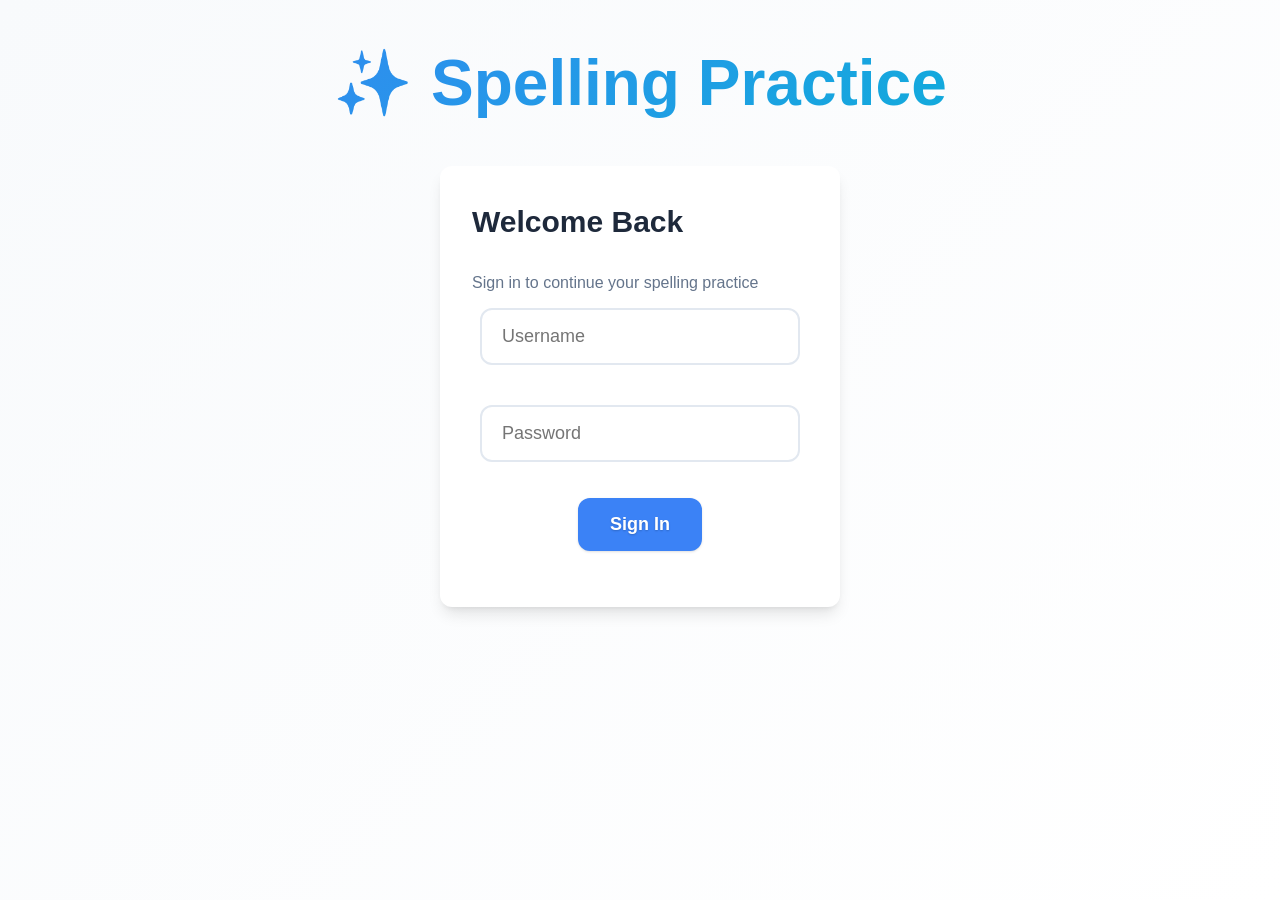
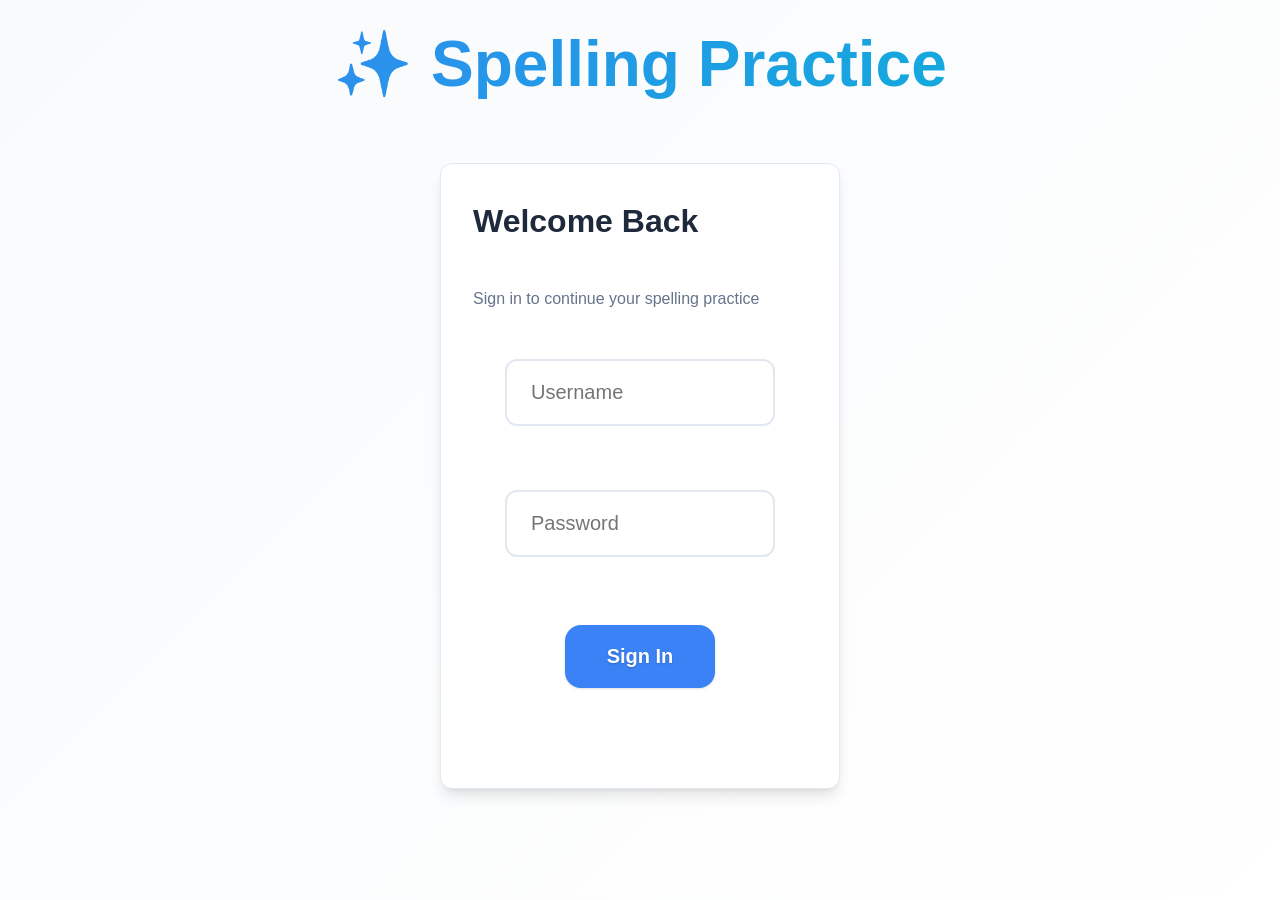

✨ Major code cleanup and optimization

--- a/public/styles.css
+++ b/public/styles.css
@@ -34,7 +34,8 @@ body {
   color: var(--text-primary);
   line-height: 1.6;
   min-height: 100vh;
-  padding: 2rem 1rem;
+  padding: 0;
+  margin: 0;
   -webkit-text-size-adjust: 100%;
   -webkit-tap-highlight-color: rgba(0,0,0,0);
   touch-action: manipulation;
@@ -42,17 +43,50 @@ body {
 
 /* Container and layout */
 .container {
-  max-width: 1200px;
+  width: 100%;
+  max-width: 100vw;
   margin: 0 auto;
-  padding: 0 1rem;
+  padding: clamp(0.5rem, 1vw, 1rem);
+}
+
+/* Responsive layout utilities */
+@media (max-width: 768px) {
+  .overview-grid {
+    grid-template-columns: 1fr !important;
+    gap: 1rem !important;
+  }
+  
+  .stat-card {
+    flex-direction: column;
+    text-align: center;
+    gap: 1rem !important;
+    padding: 1.5rem !important;
+    aspect-ratio: auto !important;
+    min-height: 120px !important;
+  }
+  
+  .container {
+    padding: 1rem !important;
+  }
+  
+  .card {
+    margin: 1rem 0 !important;
+    padding: 1.5rem !important;
+  }
+}
+
+@media (min-width: 769px) and (max-width: 1024px) {
+  .overview-grid {
+    grid-template-columns: repeat(2, 1fr) !important;
+  }
 }
 
 /* Typography */
 h1 {
-  font-size: clamp(2.5rem, 6vw, 4rem);
+  font-size: clamp(2rem, 6vw, 4rem);
   font-weight: 700;
   text-align: center;
-  margin-bottom: 2rem;
+  margin-bottom: clamp(2rem, 4vw, 3rem);
   background: linear-gradient(135deg, var(--primary) 0%, var(--accent) 100%);
   -webkit-background-clip: text;
   -webkit-text-fill-color: transparent;
@@ -60,33 +94,33 @@ h1 {
 }
 
 h2 {
-  font-size: 1.875rem;
+  font-size: clamp(1.25rem, 4vw, 2rem);
   font-weight: 600;
-  margin-bottom: 1.5rem;
+  margin-bottom: clamp(1.5rem, 3vw, 2.5rem);
   color: var(--text-primary);
 }
 
 h3 {
-  font-size: 1.25rem;
+  font-size: clamp(1rem, 3vw, 1.5rem);
   font-weight: 600;
-  margin-bottom: 1rem;
+  margin-bottom: clamp(1rem, 2vw, 1.5rem);
   color: var(--text-primary);
 }
 
 /* Form elements */
 input, textarea, select {
   width: 100%;
-  max-width: 320px;
-  padding: 1rem 1.25rem;
-  margin: 0.75rem;
+  max-width: min(400px, 90vw);
+  padding: clamp(0.75rem, 2vw, 1.25rem) clamp(0.875rem, 2.5vw, 1.5rem);
+  margin: clamp(0.5rem, 1.5vw, 1rem);
   border: 2px solid var(--border);
-  border-radius: var(--radius);
-  font-size: 1.125rem;
+  border-radius: clamp(6px, 1.5vw, 12px);
+  font-size: clamp(1rem, 2.5vw, 1.25rem);
   font-family: inherit;
   background: var(--bg-primary);
   color: var(--text-primary);
   transition: var(--transition);
-  min-height: 48px; /* Tablet-friendly touch target */
+  min-height: clamp(44px, 8vw, 60px); /* Responsive touch target */
   touch-action: manipulation; /* Prevent zoom on focus */
 }
 
@@ -126,14 +160,14 @@ button {
   display: inline-flex;
   align-items: center;
   justify-content: center;
-  gap: 0.5rem;
-  padding: 1rem 2rem;
-  margin: 0.5rem;
+  gap: clamp(0.25rem, 1vw, 0.75rem);
+  padding: clamp(0.75rem, 2vw, 1.25rem) clamp(1rem, 3vw, 2.5rem);
+  margin: clamp(0.75rem, 2vw, 1.25rem);
   background: var(--primary);
   color: #ffffff !important;
   border: none;
-  border-radius: 12px;
-  font-size: 1.125rem;
+  border-radius: clamp(8px, 2vw, 16px);
+  font-size: clamp(0.875rem, 2.5vw, 1.25rem);
   font-weight: 600;
   font-family: inherit;
   cursor: pointer;
@@ -141,8 +175,8 @@ button {
   box-shadow: var(--shadow);
   text-decoration: none;
   text-shadow: 0 1px 2px rgba(0, 0, 0, 0.2);
-  min-height: 50px;
-  min-width: 120px;
+  min-height: clamp(44px, 8vw, 60px);
+  min-width: clamp(100px, 20vw, 150px);
   touch-action: manipulation;
   user-select: none;
 }
@@ -386,11 +420,23 @@ button:disabled {
   box-shadow: var(--shadow-lg);
 }
 
+/* Admin panel - Full width */
+#adminPanel {
+  width: 100%;
+  max-width: none;
+}
+
+#adminPanel .card {
+  width: 100%;
+  max-width: none;
+}
+
 #loginPanel form {
   display: flex;
   flex-direction: column;
   align-items: center;
-  gap: 1rem;
+  gap: 2rem;
+  padding: 2rem;
 }
 
 /* Banner */
@@ -415,8 +461,8 @@ button:disabled {
 /* Navigation */
 #nav {
   text-align: center;
-  margin-bottom: 2rem;
-  padding: 1rem;
+  margin-bottom: clamp(1.5rem, 3vw, 2.5rem);
+  padding: clamp(1rem, 2vw, 1.5rem);
   background: var(--bg-primary);
   border-radius: var(--radius);
   box-shadow: var(--shadow);
@@ -426,9 +472,9 @@ button:disabled {
 #adminTabs {
   display: flex;
   flex-wrap: wrap;
-  gap: 0.5rem;
-  margin-bottom: 2rem;
-  padding: 0.75rem;
+  gap: clamp(0.75rem, 2vw, 1rem);
+  margin-bottom: clamp(1.5rem, 3vw, 2.5rem);
+  padding: clamp(1rem, 2vw, 1.5rem);
   background: var(--bg-primary);
   border: 1px solid var(--border);
   border-radius: var(--radius);
@@ -460,7 +506,19 @@ button:disabled {
 .adminTab {
   background: var(--bg-primary);
   border-radius: var(--radius);
-  padding: 2rem;
+  padding: 2.5rem;
+  box-shadow: var(--shadow);
+  border: 1px solid var(--border);
+}
+
+/* Cards - Full width layout */
+.card {
+  width: 100%;
+  max-width: none;
+  margin: 2.5rem 0;
+  padding: 3rem;
+  background: var(--bg-primary);
+  border-radius: 12px;
   box-shadow: var(--shadow);
   border: 1px solid var(--border);
 }
@@ -472,6 +530,17 @@ button:disabled {
 
 .adminTab.hidden {
   display: none !important;
+}
+
+/* Global section spacing for better breathing room */
+div[id*="Section"], 
+div[id*="Panel"], 
+div[id*="Tab"],
+#gameArea,
+#spellingGame,
+#results {
+  margin: 2.5rem 0;
+  padding: 1.5rem;
 }
 
 /* Game elements */
